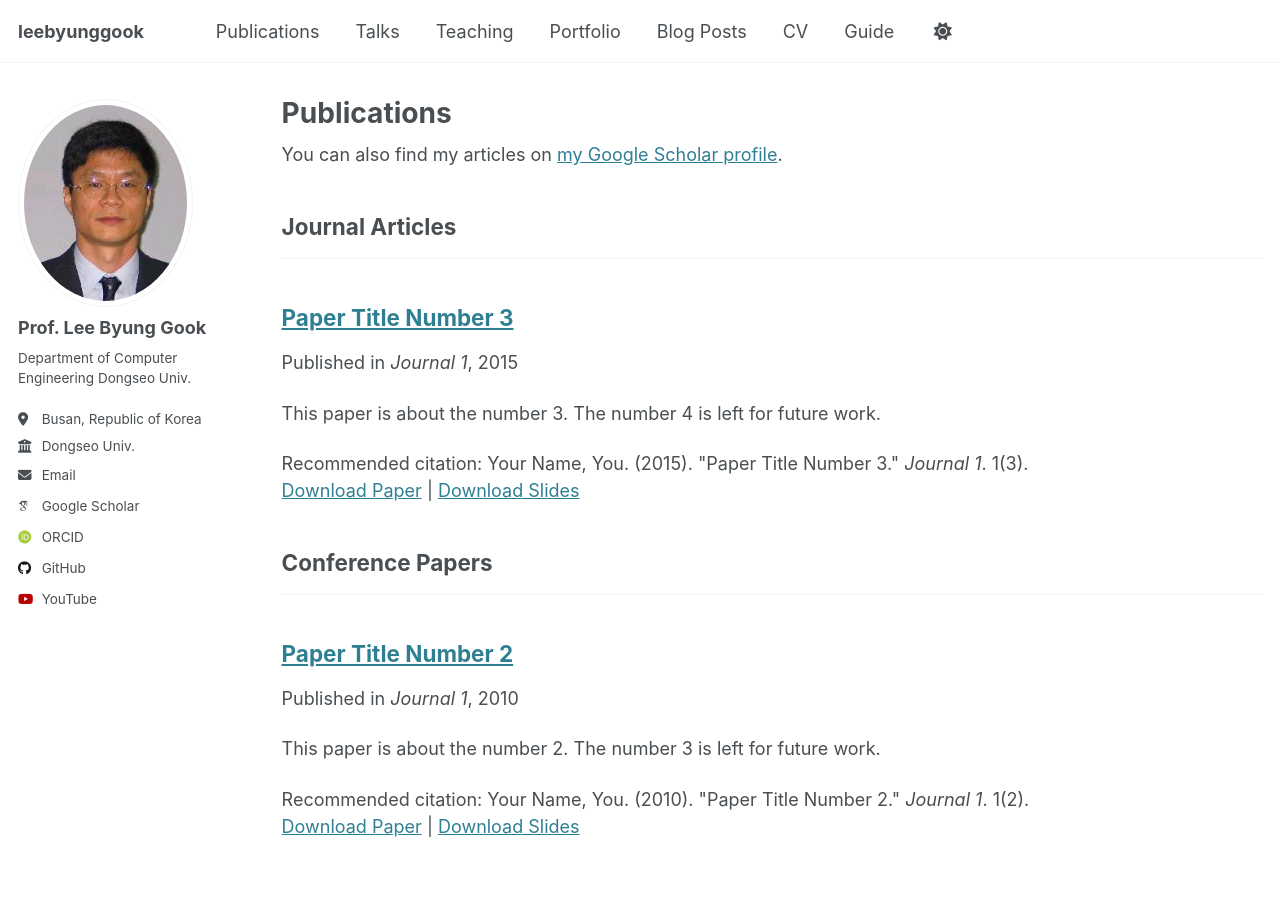
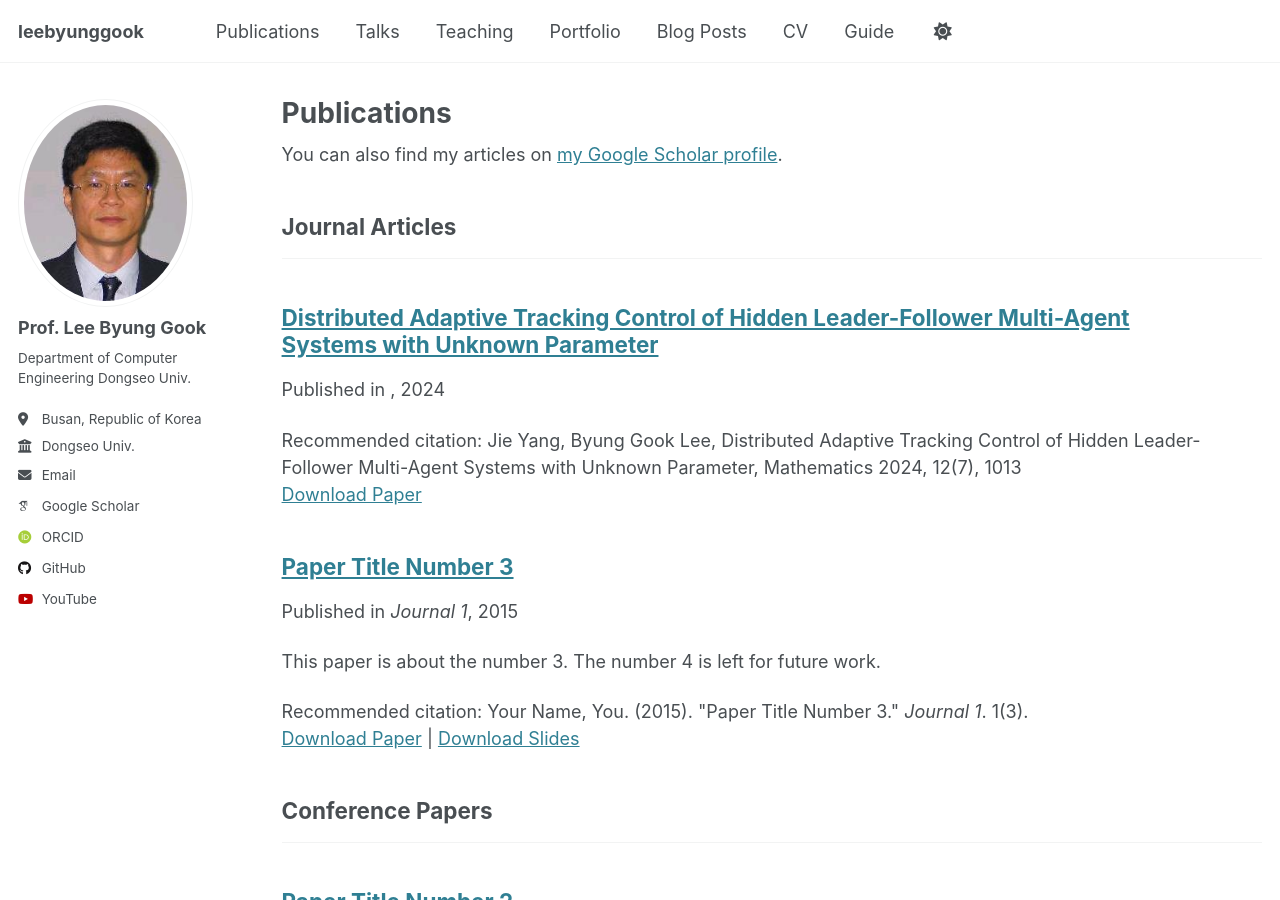
Before and after one commit to leebyunggook/leebyunggook.github.io, a Jekyll site: the page built from _pages/publications.html, in a window 1280 px wide and 900 px high. Built offline with Jekyll 4.4.1, drawn with Linux system fonts in a browser that asks for light colours; some web fonts are replaced; a file with an impossible date is left out.

Commit message:
Update 2024-03-28-paper-title-number-1.md

```diff
--- a/_publications/2024-03-28-paper-title-number-1.md
+++ b/_publications/2024-03-28-paper-title-number-1.md
@@ -4,7 +4,7 @@ collection: publications
 category: manuscripts
 permalink: /publication/2024-03-28-paper-title-number-1
 excerpt: ''
-date: ''
+date: 2024-03-28
 venue: ''
 paperurl: 'https://www.mdpi.com/2227-7390/12/7/1013'
 citation: 'Jie Yang, Byung Gook Lee, Distributed Adaptive Tracking Control of Hidden Leader-Follower Multi-Agent Systems with Unknown Parameter, Mathematics 2024, 12(7), 1013'
```
